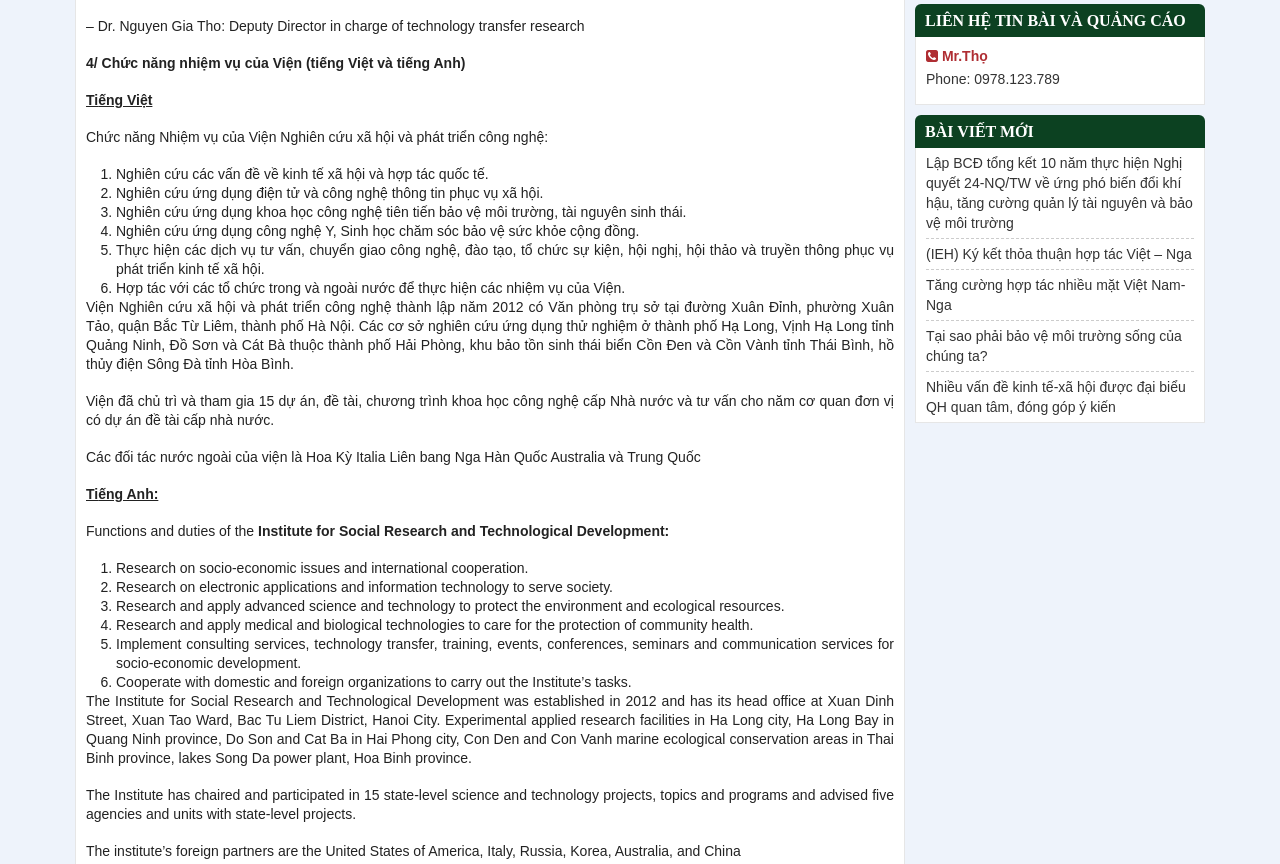
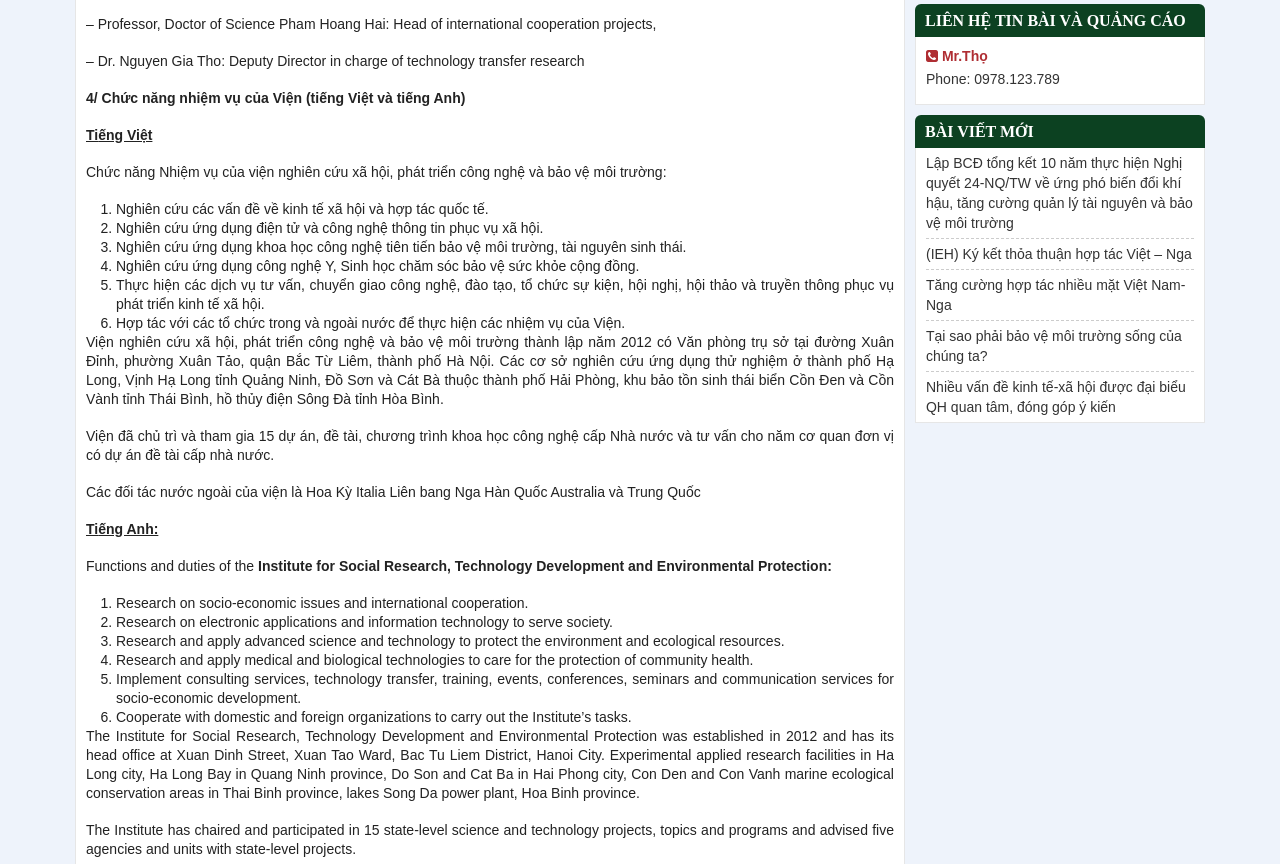
Before and after one commit to ngtiencuong/IST-webs, a plain HTML site: page index.html in a window 1280 px wide. Shown: the part 826-1690 px from the top of the page. Drawn offline with Linux system fonts and the light colour scheme; no server answers.

Commit message:
Update index.html

```diff
--- a/index.html
+++ b/index.html
@@ -13,20 +13,20 @@
 <link rel="canonical" href="https://ieh.vn/su-kien/vien-nghien-cuu-bao-ve-moi-truong-va-suc-khoe-cong-dong/">
 <meta property="og:locale" content="vi_VN">
 <meta property="og:type" content="article">
-<meta property="og:title" content="Viện Nghiên cứu xã hội và phát triển công nghệ - Viện Nghiên cứu xã hội và phát triển công nghệ">
+<meta property="og:title" content="Viện nghiên cứu xã hội, phát triển công nghệ và bảo vệ môi trường - Viện nghiên cứu xã hội, phát triển công nghệ và bảo vệ môi trường">
 <meta property="og:description" content="Ban lãnh đạo Viện gồm:">
 <meta property="og:url" content="https://ieh.vn/su-kien/vien-nghien-cuu-bao-ve-moi-truong-va-suc-khoe-cong-dong/">
-<meta property="og:site_name" content="Viện Nghiên cứu xã hội và phát triển công nghệ">
+<meta property="og:site_name" content="Viện nghiên cứu xã hội, phát triển công nghệ và bảo vệ môi trường">
 <meta property="article:section" content="Sự kiện">
 <meta property="og:updated_time" content="2023-08-23T13:50:19+07:00">
 <meta property="og:image" content="images/1.jpg">
 <meta property="og:image:secure_url" content="images/1.jpg">
 <meta property="og:image:width" content="1267">
 <meta property="og:image:height" content="842">
-<meta property="og:image:alt" content="Viện Nghiên cứu xã hội và phát triển công nghệ">
+<meta property="og:image:alt" content="Viện nghiên cứu xã hội, phát triển công nghệ và bảo vệ môi trường">
 <meta property="og:image:type" content="image/jpeg">
 <meta name="twitter:card" content="summary_large_image">
-<meta name="twitter:title" content="Viện Nghiên cứu xã hội và phát triển công nghệ - Viện Nghiên cứu xã hội và phát triển công nghệ">
+<meta name="twitter:title" content="Viện nghiên cứu xã hội, phát triển công nghệ và bảo vệ môi trường - Viện nghiên cứu xã hội, phát triển công nghệ và bảo vệ môi trường">
 <meta name="twitter:description" content="Ban lãnh đạo Viện gồm:">
 <meta name="twitter:image" content="https://ieh.vn/wp-content/uploads/2022/10/1.jpg">
 <meta name="twitter:label1" content="Written by">
@@ -38,8 +38,8 @@
 
 <link rel="dns-prefetch" href="//www.googletagmanager.com">
 <link rel="dns-prefetch" href="//pagead2.googlesyndication.com">
-<link rel="alternate" type="application/rss+xml" title="Dòng thông tin Viện Nghiên cứu xã hội và phát triển công nghệ »" href="https://ieh.vn/feed/">
-<link rel="alternate" type="application/rss+xml" title="Dòng phản hồi Viện Nghiên cứu xã hội và phát triển công nghệ »" href="https://ieh.vn/comments/feed/">
+<link rel="alternate" type="application/rss+xml" title="Dòng thông tin Viện nghiên cứu xã hội, phát triển công nghệ và bảo vệ môi trường »" href="https://ieh.vn/feed/">
+<link rel="alternate" type="application/rss+xml" title="Dòng phản hồi Viện nghiên cứu xã hội, phát triển công nghệ và bảo vệ môi trường »" href="https://ieh.vn/comments/feed/">
 <script type="text/javascript">
 window._wpemojiSettings = {"baseUrl":"https:\/\/s.w.org\/images\/core\/emoji\/14.0.0\/72x72\/","ext":".png","svgUrl":"https:\/\/s.w.org\/images\/core\/emoji\/14.0.0\/svg\/","svgExt":".svg","source":{"concatemoji":"https:\/\/ieh.vn\/wp-includes\/js\/wp-emoji-release.min.js?ver=6.2.2"}};
 /*! This file is auto-generated */
@@ -94,11 +94,11 @@ gtag("config", "G-V9429LTK5Q");
 <link rel="alternate" type="text/xml+oembed" href="https://ieh.vn/wp-json/oembed/1.0/embed?url=https%3A%2F%2Fieh.vn%2Fsu-kien%2Fvien-nghien-cuu-bao-ve-moi-truong-va-suc-khoe-cong-dong%2F&amp;format=xml">
 <!-- FIFU: meta tags for featured image (begin) -->
 <meta property="og:image" content="images/1.jpg">
-<!-- FIFU: meta tags for featured image (end) --><meta property="og:title" content="Viện Nghiên cứu xã hội và phát triển công nghệ">
+<!-- FIFU: meta tags for featured image (end) --><meta property="og:title" content="Viện nghiên cứu xã hội, phát triển công nghệ và bảo vệ môi trường">
 <meta property="og:description" content="">
 
 <meta name="twitter:card" content="summary_large_image">
-<meta name="twitter:title" content="Viện Nghiên cứu xã hội và phát triển công nghệ">
+<meta name="twitter:title" content="Viện nghiên cứu xã hội, phát triển công nghệ và bảo vệ môi trường">
 <meta name="twitter:description" content=""><meta name="twitter:image" content="https://ieh.vn/wp-content/uploads/2022/10/1.jpg"><meta name="generator" content="Site Kit by Google 1.104.0">
 <!-- Google AdSense snippet added by Site Kit -->
 <meta name="google-adsense-platform-account" content="ca-host-pub-2644536267352236">
@@ -179,8 +179,8 @@ ul.rcp_ul.style2 li:not(:first-child) a .fa {
         </div>
 
         <div class="ieh">
-                <strong> VIỆN NGHIÊN CỨU XÃ HỘI VÀ PHÁT TRIỂN CÔNG NGHỆ</strong>
-                <br><strong>INSTITUTE FOR SOCIAL RESEACRH <br> AND TECHNOLOGICAL DEVELOPMENT</strong>
+                <strong> Viện nghiên cứu xã hội, phát triển công nghệ và bảo vệ môi trường</strong>
+                <br><strong>INSTITUTE FOR SOCIAL RESEACRH <br> TECHNOLOGICAL DEVELOPMENT AND ENVIRONMENTAL PROTECTION</strong>
             </div>
 
     </div>
@@ -226,7 +226,7 @@ ul.rcp_ul.style2 li:not(:first-child) a .fa {
         <div class="row">
                         <div class="main_container_sidebar">
                                             <div class="single_main_container">
-                    <h1 class="single_title">Viện Nghiên cứu xã hội và phát triển công nghệ</h1>
+                    <h1 class="single_title">Viện nghiên cứu xã hội, phát triển công nghệ và bảo vệ môi trường</h1>
                         <div class="single_toolbar">
         <div class="news_box_date">26/10/2022</div>
         <div class="news_box_views"><p class="bawpvc-ajax-counter" data-id="23411"> 119 lượt xem</p></div>
@@ -252,7 +252,7 @@ ul.rcp_ul.style2 li:not(:first-child) a .fa {
 <p></p>
 <p><strong>4/ Chức năng nhiệm vụ của Viện (tiếng Việt và tiếng Anh)</strong></p>
 <p><strong><u>Ti</u></strong><strong><u>ếng Việt</u></strong></p>
-<p>Chức năng Nhiệm vụ của Viện Nghiên cứu xã hội và phát triển công nghệ:</p>
+<p>Chức năng Nhiệm vụ của viện nghiên cứu xã hội, phát triển công nghệ và bảo vệ môi trường:</p>
 <ol>
 	<li>Nghiên cứu các vấn đề về kinh tế xã hội và hợp tác quốc tế.</li>
 	<li>Nghiên cứu ứng dụng điện tử và công nghệ thông tin phục vụ xã hội.</li>
@@ -261,11 +261,11 @@ ul.rcp_ul.style2 li:not(:first-child) a .fa {
 	<li>Thực hiện các dịch vụ tư vấn, chuyển giao công nghệ, đào tạo, tổ chức sự kiện, hội nghị, hội thảo và truyền thông phục vụ phát triển kinh tế xã hội.</li>
 	<li>Hợp tác với các tổ chức trong và ngoài nước để thực hiện các nhiệm vụ của Viện.</li>
 </ol>
-<p>Viện Nghiên cứu xã hội và phát triển công nghệ thành lập năm 2012 có Văn phòng trụ sở tại đường Xuân Đỉnh, phường Xuân Tảo, quận Bắc Từ Liêm, thành phố Hà Nội. Các cơ sở nghiên cứu ứng dụng thử nghiệm ở thành phố Hạ Long, Vịnh Hạ Long tỉnh Quảng Ninh, Đồ Sơn và Cát Bà thuộc thành phố Hải Phòng, khu bảo tồn sinh thái biển Cồn Đen và Cồn Vành tỉnh Thái Bình, hồ thủy điện Sông Đà tỉnh Hòa Bình.</p>
+<p>Viện nghiên cứu xã hội, phát triển công nghệ và bảo vệ môi trường thành lập năm 2012 có Văn phòng trụ sở tại đường Xuân Đỉnh, phường Xuân Tảo, quận Bắc Từ Liêm, thành phố Hà Nội. Các cơ sở nghiên cứu ứng dụng thử nghiệm ở thành phố Hạ Long, Vịnh Hạ Long tỉnh Quảng Ninh, Đồ Sơn và Cát Bà thuộc thành phố Hải Phòng, khu bảo tồn sinh thái biển Cồn Đen và Cồn Vành tỉnh Thái Bình, hồ thủy điện Sông Đà tỉnh Hòa Bình.</p>
 <p>Viện đã chủ trì và tham gia 15 dự án, đề tài, chương trình khoa học công nghệ cấp Nhà nước và tư vấn cho năm cơ quan đơn vị có dự án đề tài cấp nhà nước.</p>
 <p>Các đối tác nước ngoài của viện là Hoa Kỳ Italia Liên bang Nga Hàn Quốc Australia và Trung Quốc</p>
 <p><strong><u>Ti</u></strong><strong><u>ếng Anh:</u></strong></p>
-<p>Functions and duties of the <strong>Institute for Social Research and Technological Development:</strong></p>
+<p>Functions and duties of the <strong>Institute for Social Research, Technology Development and Environmental Protection:</strong></p>
 <ol>
 	<li>Research on socio-economic issues and international cooperation.</li>
      	<li>Research on electronic applications and information technology to serve society.</li>
@@ -274,7 +274,7 @@ ul.rcp_ul.style2 li:not(:first-child) a .fa {
 	<li>Implement consulting services, technology transfer, training, events, conferences, seminars and communication services for socio-economic development.</li>
 	<li>Cooperate with domestic and foreign organizations to carry out the Institute’s tasks.</li>
 </ol>
-<p>The Institute for Social Research and Technological Development was established in 2012 and has its head office at Xuan Dinh Street, Xuan Tao Ward, Bac Tu Liem District, Hanoi City. Experimental applied research facilities in Ha Long city, Ha Long Bay in Quang Ninh province, Do Son and Cat Ba in Hai Phong city, Con Den and Con Vanh marine ecological conservation areas in Thai Binh province, lakes Song Da power plant, Hoa Binh province.</p>
+<p>The Institute for Social Research, Technology Development and Environmental Protection was established in 2012 and has its head office at Xuan Dinh Street, Xuan Tao Ward, Bac Tu Liem District, Hanoi City. Experimental applied research facilities in Ha Long city, Ha Long Bay in Quang Ninh province, Do Son and Cat Ba in Hai Phong city, Con Den and Con Vanh marine ecological conservation areas in Thai Binh province, lakes Song Da power plant, Hoa Binh province.</p>
 <p>The Institute has chaired and participated in 15 state-level science and technology projects, topics and programs and advised five agencies and units with state-level projects.</p>
 <p>The institute’s foreign partners are the United States of America, Italy, Russia, Korea, Australia, and China</p>
 <p><strong>5/ Một số hình ảnh hoạt động của Viện.</strong></p>
```
